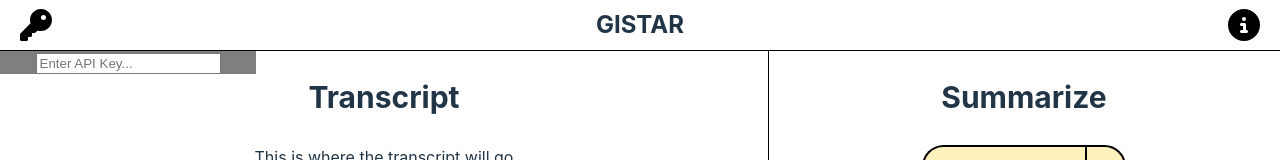
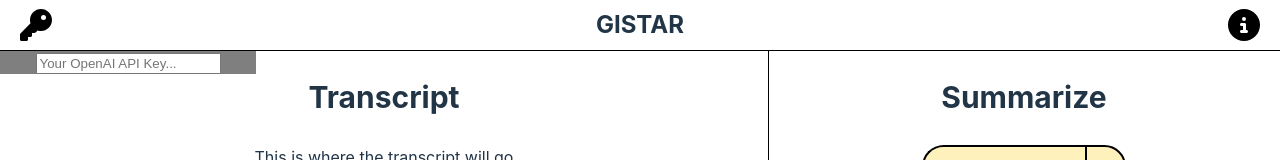
Before and after one commit to Carsonthemonkey/GIST, a React (Vite) app: page / in a window 1280 px wide. Both pictures are taken after a click on the button 36 px from the left and 25 px from the top of the page. Shown: the top 160 px of the page. Built offline with nearby package versions, Linux system fonts and the light colour scheme.

Commit message:
Changed placeholder text for API key input

```diff
--- a/src/components/APIPopUp.tsx
+++ b/src/components/APIPopUp.tsx
@@ -23,7 +23,7 @@ const APIPopUp = (props: Props) => {
                     type="password"
                     value={APIKey}
                     onChange={handleInputChange}
-                    placeholder="Enter API Key..."
+                    placeholder="Your OpenAI API Key..."
                 />
             </div>
             )}
```
